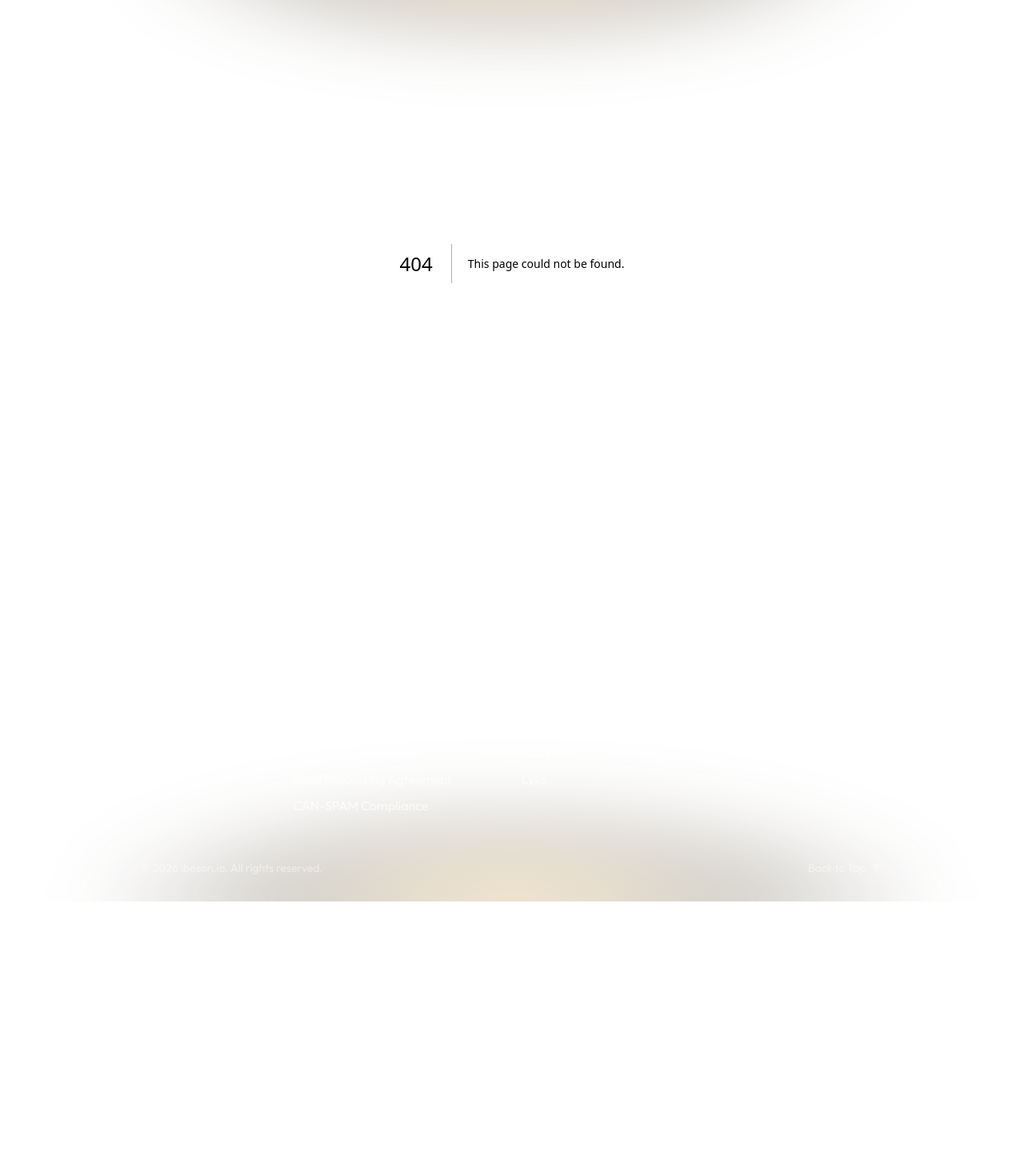
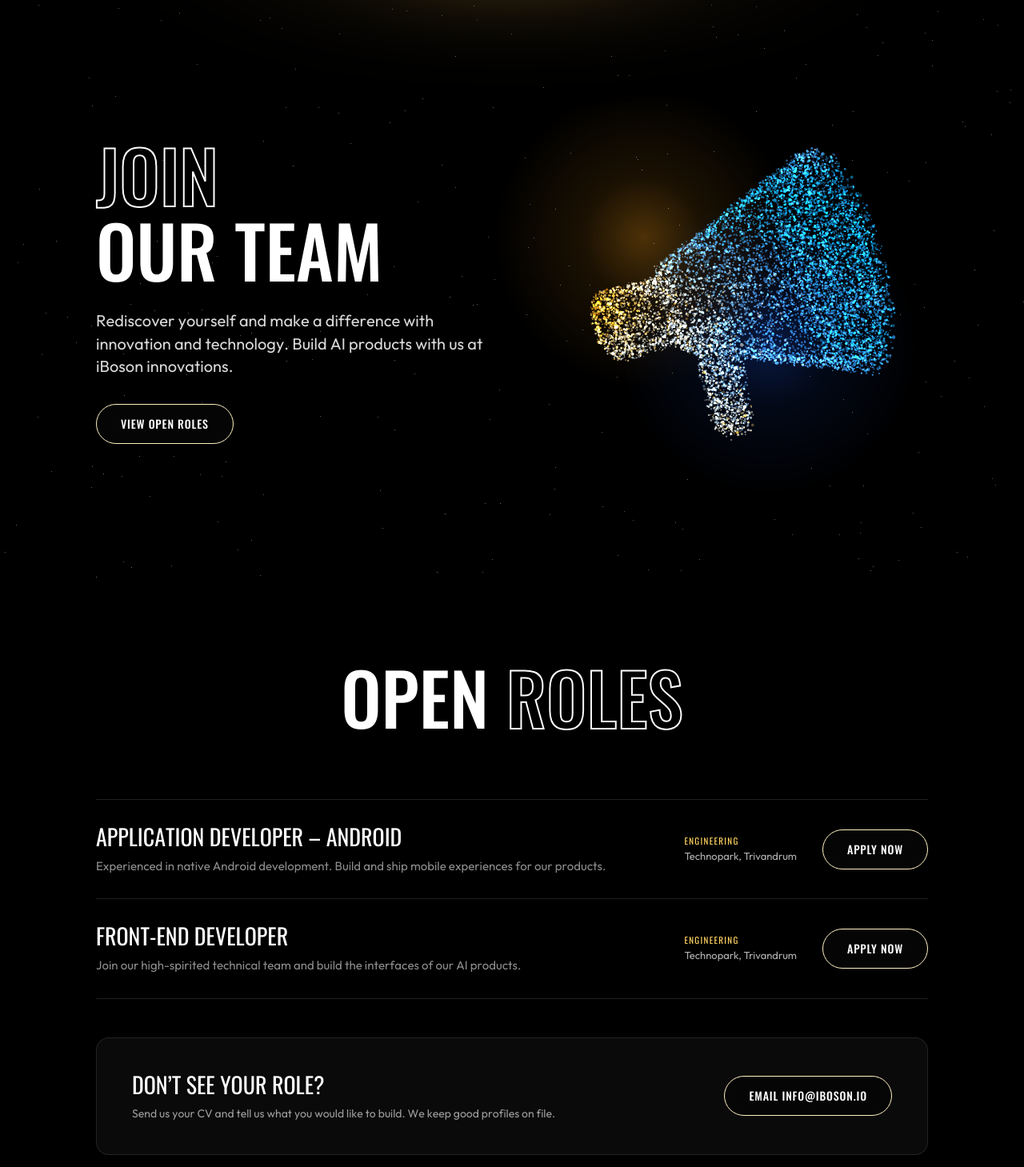
Before and after one commit to emmanualceaser1234/iboson-website, a Next.js app: page /careers in a window 1280 px wide. Before the commit this address had no page. Shown: the part 71-1530 px from the top of the page at 80% size. Before the commit the page ends 1198 px from the top, so only its background shows below. Built offline with nearby package versions, Linux system fonts and the light colour scheme.

Commit message:
feat: add About and Careers pages along with particle shape definitions and shared components

```diff
--- a/src/app/about/page.tsx
+++ b/src/app/about/page.tsx
@@ -1,12 +1,12 @@
 import type { Metadata } from "next";
 import { ParticleScene } from "@/components/particles/ParticleScene";
-import { AboutHero } from "@/components/sections/about/AboutHero";
 import { AboutStatement } from "@/components/sections/about/Statement";
 import { Awards } from "@/components/sections/about/Awards";
 import { ByTheNumbers } from "@/components/sections/about/ByTheNumbers";
 import { Journey } from "@/components/sections/about/Journey";
 import { Team } from "@/components/sections/about/Team";
 import { CtaSection } from "@/components/sections/shared/CtaSection";
+import { PageHero } from "@/components/sections/shared/PageHero";
 import { aboutHero, mission, vision } from "@/data/about";
 
 export const metadata: Metadata = {
@@ -20,7 +20,12 @@ export default function AboutPage() {
       {/* Only the hero has a particle shape on this page (Figma); the starfield runs throughout. */}
       <ParticleScene />
       <main className="relative z-10">
-        <AboutHero />
+        <PageHero
+          outline={aboutHero.outline}
+          solid={aboutHero.solid}
+          description={aboutHero.description}
+          shape="atom"
+        />
         <AboutStatement title="Vision" text={vision} align="right" />
         <AboutStatement title="Mission" text={mission} />
         <ByTheNumbers />
--- /dev/null
+++ b/src/app/careers/page.tsx
@@ -0,0 +1,31 @@
+import type { Metadata } from "next";
+import { ParticleScene } from "@/components/particles/ParticleScene";
+import { OpenRoles } from "@/components/sections/careers/OpenRoles";
+import { CtaSection } from "@/components/sections/shared/CtaSection";
+import { PageHero } from "@/components/sections/shared/PageHero";
+import { careersHero } from "@/data/careers";
+
+export const metadata: Metadata = {
+  title: "Careers",
+  description: careersHero.description,
+};
+
+export default function CareersPage() {
+  return (
+    <>
+      {/* Only the hero has a particle shape on this page (Figma); the starfield runs throughout. */}
+      <ParticleScene />
+      <main className="relative z-10">
+        <PageHero
+          outline={careersHero.outline}
+          solid={careersHero.solid}
+          description={careersHero.description}
+          shape="megaphone"
+          cta={careersHero.cta}
+        />
+        <OpenRoles />
+        <CtaSection />
+      </main>
+    </>
+  );
+}
--- a/src/components/particles/engine/shapes.ts
+++ b/src/components/particles/engine/shapes.ts
@@ -20,6 +20,7 @@ export type ShapeName =
   | "globe"
   | "magnifier"
   | "like"
+  | "megaphone"
   | "dust";
 
 type Vec3 = [number, number, number];
@@ -224,9 +225,42 @@ function drawLike(ctx: CanvasRenderingContext2D) {
   ctx.fillText("1", 352, 184);
 }
 
+/**
+ * Careers megaphone (Figma "Join our team"): mouthpiece on the left, flared bell with a
+ * speaker ring on the right, handle underneath, tilted up. Parts are SVG path data so the
+ * same geometry can be previewed outside the browser. Fill alpha sets how many dots land
+ * inside a part; strokes give the crisp outlines.
+ */
+const MEGAPHONE_PARTS: { d: string; fill?: number; stroke: number }[] = [
+  { d: "M40,-42 L130,-42 L130,42 L40,42 Z", fill: 0.55, stroke: 12 },
+  { d: "M40,-42 A16,42 0 1,0 40,42 A16,42 0 1,0 40,-42 Z", stroke: 10 },
+  { d: "M130,-55 L360,-150 L360,150 L130,55 Z", fill: 0.4, stroke: 14 },
+  { d: "M360,-150 A48,150 0 1,1 360,150 A48,150 0 1,1 360,-150 Z", fill: 0.35, stroke: 16 },
+  { d: "M372,-62 A20,62 0 1,1 372,62 A20,62 0 1,1 372,-62 Z", stroke: 9 },
+  { d: "M150,40 L195,40 L185,170 Q183,185 168,185 L160,185 Q146,185 147,170 Z", fill: 0.65, stroke: 10 },
+];
+function drawMegaphone(ctx: CanvasRenderingContext2D) {
+  ctx.translate(60, 280);
+  ctx.rotate(-0.28);
+  ctx.fillStyle = "#fff";
+  ctx.strokeStyle = "#fff";
+  ctx.lineJoin = "round";
+  for (const part of MEGAPHONE_PARTS) {
+    const path = new Path2D(part.d);
+    if (part.fill) {
+      ctx.globalAlpha = part.fill;
+      ctx.fill(path);
+    }
+    ctx.globalAlpha = 1;
+    ctx.lineWidth = part.stroke;
+    ctx.stroke(path);
+  }
+}
+
 /* ---------- registry ---------- */
 export const SHAPES: Record<ShapeName, ShapeDef> = {
   like: { kind: "canvas", width: 512, height: 420, draw: drawLike, depth: 0.45 },
+  megaphone: { kind: "canvas", width: 512, height: 440, draw: drawMegaphone, depth: 0.5 },
   rocket: { kind: "image", src: "/particles/rocket.png", depth: 0.5, fill: 0.92, minAlpha: 0.2 },
   atom: { kind: "procedural", generate: atom, width: 4.3, height: 4.3, fill: 0.95 },
   cloud: { kind: "procedural", generate: cloud, width: 7.2, height: 3.6, glow: 0.25 },
--- /dev/null
+++ b/src/components/sections/careers/OpenRoles.tsx
@@ -0,0 +1,64 @@
+import { Button } from "@/components/ui/Button";
+import { Container } from "@/components/ui/Container";
+import { SectionHeading } from "@/components/ui/SectionHeading";
+import { TextReveal } from "@/components/motion/TextReveal";
+import { applyHref, openApplication, openings } from "@/data/careers";
+
+/** "Open roles": one row per opening, then the "Don't see your role?" card. */
+export function OpenRoles() {
+  return (
+    <section id="open-roles" className="scroll-mt-16 pb-16 md:pb-[120px]">
+      <SectionHeading solid="Open" outline="Roles" compact />
+      <Container>
+        <ul className="mx-auto max-w-[1220px] border-t border-white/12">
+          {openings.map((job) => (
+            <li
+              key={job.title}
+              className="flex flex-col gap-5 border-b border-white/12 py-7 md:flex-row md:items-center md:justify-between md:gap-10"
+            >
+              <div className="max-w-[760px]">
+                <TextReveal
+                  as="h3"
+                  text={job.title}
+                  className="font-display text-2xl uppercase leading-tight md:text-[28px]"
+                />
+                <TextReveal
+                  text={job.description}
+                  delay={2}
+                  className="mt-2 font-body text-[15px] leading-relaxed text-white/55"
+                />
+              </div>
+              <div className="flex shrink-0 items-center gap-8">
+                <div>
+                  <p className="font-display text-[11px] uppercase tracking-[0.12em] text-gold">{job.department}</p>
+                  <p className="mt-0.5 font-body text-[13px] text-white/70">{job.location}</p>
+                </div>
+                <Button href={applyHref(job.title)} variant="gold">
+                  Apply now
+                </Button>
+              </div>
+            </li>
+          ))}
+        </ul>
+
+        <div className="mx-auto mt-12 flex max-w-[1220px] flex-col gap-6 rounded-2xl border border-white/10 bg-white/[0.04] p-7 backdrop-blur-sm md:flex-row md:items-center md:justify-between md:px-11 md:py-10">
+          <div>
+            <TextReveal
+              as="h3"
+              text={openApplication.title}
+              className="font-display text-2xl uppercase leading-tight md:text-[28px]"
+            />
+            <TextReveal
+              text={openApplication.description}
+              delay={2}
+              className="mt-2 font-body text-sm leading-relaxed text-white/60"
+            />
+          </div>
+          <Button href={openApplication.cta.href} variant="gold" className="shrink-0 self-start md:self-auto">
+            {openApplication.cta.label}
+          </Button>
+        </div>
+      </Container>
+    </section>
+  );
+}
--- /dev/null
+++ b/src/components/sections/shared/PageHero.tsx
@@ -0,0 +1,56 @@
+import { Button } from "@/components/ui/Button";
+import { Container } from "@/components/ui/Container";
+import { TextReveal } from "@/components/motion/TextReveal";
+import { ParticleSlot } from "@/components/particles/ParticleSlot";
+import type { ShapeName } from "@/components/particles/engine/shapes";
+import type { NavLink } from "@/types/content";
+
+type PageHeroProps = {
+  /** First title line, drawn as an outline (e.g. "About", "Join"). */
+  outline: string;
+  /** Second title line, solid (e.g. "iBoson", "Our team"). */
+  solid: string;
+  description: string;
+  /** Particle shape that forms beside the title. */
+  shape: ShapeName;
+  cta?: NavLink;
+};
+
+/**
+ * Inner-page hero (Figma About / Careers): outlined + solid title, intro and optional
+ * button on the left, the page's particle shape on the right (680px tall in Figma).
+ */
+export function PageHero({ outline, solid, description, shape, cta }: PageHeroProps) {
+  return (
+    <section className="relative">
+      <Container className="grid min-h-[100svh] items-center gap-6 pb-10 pt-[110px] md:grid-cols-[minmax(0,560px)_minmax(0,520px)] md:justify-between md:pb-0 md:pt-[94px] lg:min-h-[774px]">
+        <div className="order-2 md:order-1">
+          <TextReveal
+            as="h1"
+            text={[
+              { text: outline, className: "text-outline block" },
+              { text: solid, className: "block" },
+            ]}
+            className="font-display text-[clamp(3.75rem,7vw,6.25rem)] font-medium uppercase leading-[1.05] [--outline-width:1px] md:[--outline-width:2px]"
+          />
+          <TextReveal
+            text={description}
+            delay={4}
+            className="mt-7 max-w-[500px] font-body text-lg leading-[1.42] text-white/85 md:text-xl"
+          />
+          {cta && (
+            <div className="mt-8">
+              <Button href={cta.href} variant="gold">
+                {cta.label}
+              </Button>
+            </div>
+          )}
+        </div>
+        <ParticleSlot
+          shape={shape}
+          className="order-1 mx-auto aspect-square w-full max-w-[380px] md:order-2 md:max-w-[520px] md:justify-self-end"
+        />
+      </Container>
+    </section>
+  );
+}
--- /dev/null
+++ b/src/data/careers.ts
@@ -0,0 +1,37 @@
+import { siteConfig } from "@/data/site";
+import type { JobOpening } from "@/types/content";
+
+/* Copy from Figma "Careers" (564:245673). */
+
+export const careersHero = {
+  outline: "Join",
+  solid: "Our team",
+  description:
+    "Rediscover yourself and make a difference with innovation and technology. Build AI products with us at iBoson innovations.",
+  cta: { label: "View open roles", href: "#open-roles" },
+};
+
+export const openings: JobOpening[] = [
+  {
+    title: "Application Developer – Android",
+    description: "Experienced in native Android development. Build and ship mobile experiences for our products.",
+    department: "Engineering",
+    location: "Technopark, Trivandrum",
+  },
+  {
+    title: "Front-end Developer",
+    description: "Join our high-spirited technical team and build the interfaces of our AI products.",
+    department: "Engineering",
+    location: "Technopark, Trivandrum",
+  },
+];
+
+export const openApplication = {
+  title: "Don’t see your role?",
+  description: "Send us your CV and tell us what you would like to build. We keep good profiles on file.",
+  cta: { label: `Email ${siteConfig.email}`, href: `mailto:${siteConfig.email}` },
+};
+
+/** "Apply now" opens an email to the careers inbox with the role in the subject line. */
+export const applyHref = (role: string) =>
+  `mailto:${siteConfig.email}?subject=${encodeURIComponent(`Application: ${role}`)}`;
```
Also changed, not shown: src/types/content.ts (+7 -0 lines).
